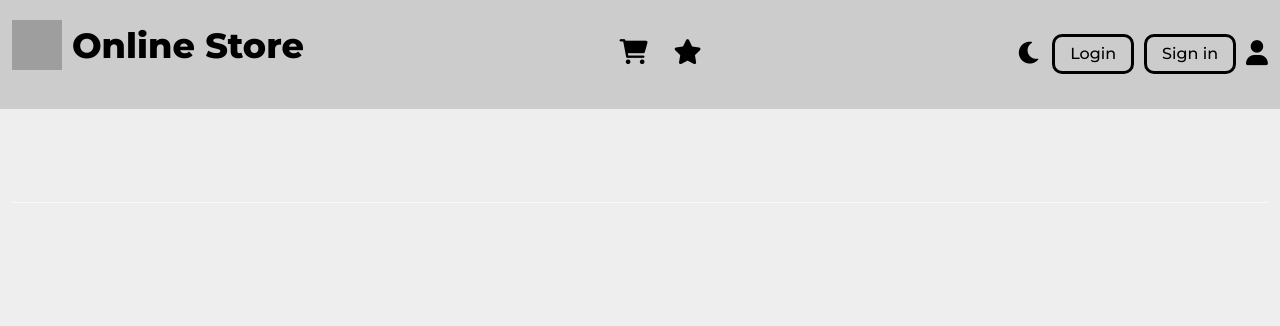
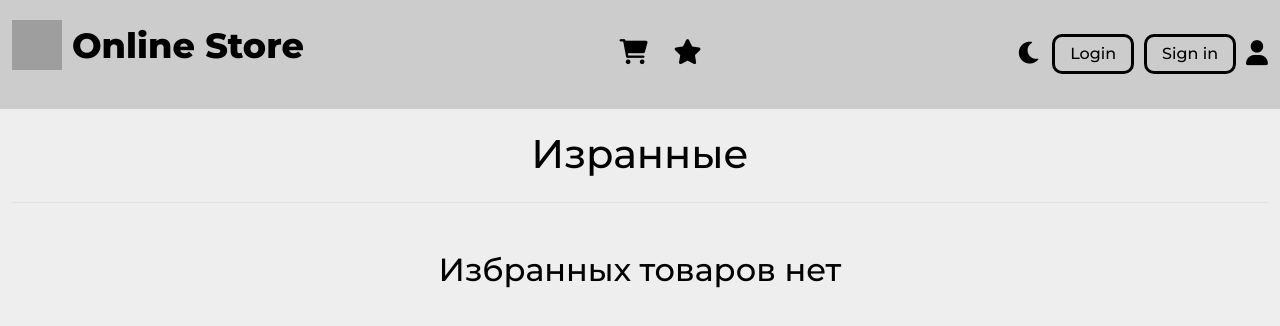
Before and after one commit to rasool404/graduation-project, a React (Create React App) app: page /favourites in a window 1280 px wide. Shown: the top 326 px of the page. Built offline with nearby package versions, Linux system fonts and the light colour scheme; grey boxes are pictures that could not be loaded.

Commit message:
adaptation and create Title component

```diff
--- a/package.json
+++ b/package.json
@@ -15,7 +15,6 @@
     "react-redux": "^7.2.5",
     "react-router-dom": "^5.3.0",
     "react-scripts": "4.0.3",
-    "reactstrap": "^8.10.0",
     "redux": "^4.1.1",
     "web-vitals": "^1.1.2"
   },
--- a/src/App.js
+++ b/src/App.js
@@ -44,7 +44,7 @@ function App() {
             <Cart mode={mode} />
           </Route>
           <Route path="/favourites">
-            <Favourites />
+            <Favourites mode={mode} />
           </Route>
           <Route path="/login">
             <Login />
@@ -53,16 +53,16 @@ function App() {
             <Registration />
           </Route>
           <Route path="/admin">
-            <Account />
+            <Account mode={mode} />
           </Route>
           <Route path="/add-product">
-            <AddProduct />
+            <AddProduct mode={mode} />
           </Route>
           <Route path="/products/:id">
-            <Product />
+            <Product mode={mode} />
           </Route>
           <Route path="/edit/:id">
-            <Edit />
+            <Edit mode={mode} />
           </Route>
 
           <Redirect to="/" />
--- /dev/null
+++ b/src/components/Title.jsx
@@ -0,0 +1,25 @@
+import React from "react";
+import PropTypes from "prop-types";
+
+const Title = ({ children, mode }) => {
+  function titleColor() {
+    return mode
+      ? { color: "#000", borderColor: "#000!important" }
+      : { color: "#fff", borderColor: "#fff!important" };
+  }
+  return (
+    <h1
+      className="text-center mb-5 border-bottom pb-4"
+      data-aos="fade-up"
+      data-aos-once="true"
+      style={titleColor()}
+    >
+      {children}
+    </h1>
+  );
+};
+Title.propTypes = {
+  children: PropTypes.string,
+  mode: PropTypes.bool
+};
+export default Title;
--- a/src/layouts/Account_page.jsx
+++ b/src/layouts/Account_page.jsx
@@ -2,8 +2,10 @@ import React, { useState } from "react";
 import { useDispatch, useSelector } from "react-redux";
 import { Link } from "react-router-dom";
 import Search from "../components/Search";
+import PropTypes from "prop-types";
+import Title from "../components/Title";
 
-const Account = () => {
+const Account = ({ mode }) => {
   const state = useSelector((state) => state);
   const dispatch = useDispatch();
 
@@ -22,12 +24,7 @@ const Account = () => {
 
   return (
     <div className="container account-page">
-      <h1
-        className="text-light text-center mb-5 border-bottom border-light pb-4"
-        data-aos="fade-up"
-      >
-        Профиль
-      </h1>
+      <Title mode={mode}>Профиль</Title>
 
       <Search state={state} setProducts={setProducts} />
       {products.length ? (
@@ -109,5 +106,7 @@ const Account = () => {
     </div>
   );
 };
-
+Account.propTypes = {
+  mode: PropTypes.bool
+};
 export default Account;
--- a/src/layouts/Add_product_page.jsx
+++ b/src/layouts/Add_product_page.jsx
@@ -1,8 +1,10 @@
 import React, { useState } from "react";
 import { categories } from "../store";
 import { useDispatch, useSelector } from "react-redux";
+import PropTypes from "prop-types";
+import Title from "../components/Title";
 
-const Add = () => {
+const Add = ({ mode }) => {
   const state = useSelector((state) => state);
   const dispatch = useDispatch();
   const [products] = useState(
@@ -81,12 +83,7 @@ const Add = () => {
 
   return (
     <div className="container add-product">
-      <h1
-        className="text-light text-center mb-5 border-bottom border-light pb-4"
-        data-aos="fade-up"
-      >
-        Добавить товар
-      </h1>
+      <Title mode={mode}>Добавить товар</Title>
       <div className="add-product-main">
         <div className="card p-4">
           <div className="mb-3" data-aos="fade-up" data-aos-delay="200">
@@ -221,4 +218,8 @@ const Add = () => {
   );
 };
 
+Add.propTypes = {
+  mode: PropTypes.bool
+};
+
 export default Add;
--- a/src/layouts/Cart_page.jsx
+++ b/src/layouts/Cart_page.jsx
@@ -10,6 +10,7 @@ import {
   decreaseProductCount
 } from "../utils";
 import PropTypes from "prop-types";
+import Title from "../components/Title";
 
 const Cart = ({ mode }) => {
   const [products, setProducts] = useState([]);
@@ -61,11 +62,6 @@ const Cart = ({ mode }) => {
     dispatch({ type: "HANDLE_FAVORITE", payload: changeProduct });
   }
 
-  function headerColor() {
-    return mode
-      ? { color: "#000", borderColor: "#000!important" }
-      : { color: "#fff", borderColor: "#fff!important" };
-  }
   function textColor() {
     return mode ? { color: "#000" } : { color: "#fff" };
   }
@@ -78,102 +74,10 @@ const Cart = ({ mode }) => {
   return (
     <>
       <div className="cart-container">
-        <h1
-          className={`text-center mb-5 border-bottom pb-4`}
-          data-aos="fade-up"
-          data-aos-once="true"
-          style={headerColor()}
-        >
-          Корзина
-        </h1>
+        <Title mode={mode}>Корзина</Title>
         {products.length ? (
           <div className="container">
             {products.map((product, idx) => {
-              // return (
-              // <div key={idx} className="cart-item mb-3" data-aos="fade-left">
-              //   <div className="cart-item-body">
-              //     <Link to={`/products/${product.id}`}>
-              //       <img src={product.img} className="cart-item-img" alt="" />
-              //     </Link>
-              //     <div className="cart-item-info">
-              //       <div className="cart-item-info-name">
-              //         <p>
-              //           <Link
-              //             to={`/products/${product.id}`}
-              //             className="text-dark link"
-              //           >
-              //             <strong>{product.name}</strong>
-              //           </Link>
-              //         </p>
-              //         <p>
-              //           <Link
-              //             to={`/products/${product.id}`}
-              //             className="text-dark link"
-              //           >
-              //             ID: <strong>{product.id}</strong>
-              //           </Link>
-              //         </p>
-              //         <p>
-              //           Категория: <strong>{product.category}</strong>
-              //         </p>
-              //       </div>
-              //       <div className="cart-item-info-count">
-              //         <p>
-              //           <button
-              //             onClick={() =>
-              //               decreaseProductCount(product.id, state, dispatch)
-              //             }
-              //             type="button"
-              //             className="btn btn-secondary btn-sm mx-2"
-              //           >
-              //             -
-              //           </button>
-              //           <strong>{product.count}</strong>
-              //           <button
-              //             onClick={() =>
-              //               increaseProductCount(product.id, state, dispatch)
-              //             }
-              //             type="button"
-              //             className="btn btn-secondary btn-sm ms-2"
-              //           >
-              //             +
-              //           </button>
-              //         </p>
-              //       </div>
-              //       <div className="cart-item-info-price">
-              //         <p>
-              //           <strong>{product.price * product.count}</strong> ₽
-              //         </p>
-              //         <button
-              //           type="button"
-              //           className={`btn btn-${
-              //             product.activeFavorite ? "danger" : "warning"
-              //           }`}
-              //           onClick={() => handleAddToFavorites(product.id)}
-              //         >
-              //           {product.activeFavorite
-              //             ? "Удалить из избранного"
-              //             : "Добавить в избранное"}
-              //           <span className="badge">
-              //             <i
-              //               className={`fas fa-star ${
-              //                 product.activeFavorite
-              //                   ? "text-light"
-              //                   : "text-dark"
-              //               }`}
-              //             ></i>
-              //           </span>
-              //         </button>
-              //       </div>
-              //       <button
-              //         type="button"
-              //         className="btn-close"
-              //         onClick={() => deleteFromBasket(product.id)}
-              //       ></button>
-              //     </div>
-              //   </div>
-              // </div>
-              // );
               return (
                 <div
                   className="cart-product"
--- a/src/layouts/Edit_page.jsx
+++ b/src/layouts/Edit_page.jsx
@@ -1,9 +1,11 @@
 import React, { useState } from "react";
 import { useDispatch, useSelector } from "react-redux";
 import { useParams } from "react-router";
+import Title from "../components/Title";
 import { categories } from "../store";
+import PropTypes from "prop-types";
 
-const Edit = () => {
+const Edit = ({ mode }) => {
   const { id } = useParams();
   const store = useSelector((store) => store);
   const [product] = useState(store.filter((item) => item.id === Number(id)));
@@ -72,12 +74,7 @@ const Edit = () => {
     <div className="container edit-page">
       {product.length ? (
         <>
-          <h1
-            className="text-light text-center mb-5 border-bottom border-light pb-4"
-            data-aos="fade-up"
-          >
-            Редактировать товар
-          </h1>
+          <Title mode={mode}>Редактировать товар</Title>
           <div className="d-flex">
             <div className="me-5" data-aos="zoom-in">
               <img
@@ -245,5 +242,7 @@ const Edit = () => {
     </div>
   );
 };
-
+Edit.propTypes = {
+  mode: PropTypes.bool
+};
 export default Edit;
--- a/src/layouts/Favourites_page.jsx
+++ b/src/layouts/Favourites_page.jsx
@@ -1,8 +1,10 @@
 import React, { useEffect, useState } from "react";
 import { useDispatch, useSelector } from "react-redux";
 import { Link } from "react-router-dom";
+import PropTypes from "prop-types";
+import Title from "../components/Title";
 
-const Favourites = () => {
+const Favourites = ({ mode }) => {
   const state = useSelector((state) => state);
   const [products, setProducts] = useState([]);
   const dispatch = useDispatch();
@@ -23,12 +25,7 @@ const Favourites = () => {
 
   return (
     <div className="container favourites-container">
-      <h1
-        className="text-light text-center mb-5 border-bottom border-light pb-4"
-        data-aos="fade-up"
-      >
-        Изранные
-      </h1>
+      <Title mode={mode}>Изранные</Title>
       {products.length ? (
         <div
           className="d-flex justify-content-between flex-wrap"
@@ -36,14 +33,32 @@ const Favourites = () => {
           data-aos-duration="500"
         >
           {products.map((product, idx) => (
-            <div key={idx} className="card p-3 mb-3" style={{ width: "22rem" }}>
+            <div
+              key={idx}
+              className="card p-3 mb-3"
+              style={
+                mode
+                  ? {
+                      boxShadow:
+                        "rgba(0, 0, 0, 0.19) 0px 10px 20px, rgba(0, 0, 0, 0.23) 0px 6px 6px",
+                      width: "22rem"
+                    }
+                  : {
+                      backgroundColor: "#333",
+                      border: "1px solid white",
+                      color: "#fff",
+                      width: "22rem"
+                    }
+              }
+            >
               <Link to={`/products/${product.id}`}>
                 <img src={product.img} className="card-img-top" alt="..." />
               </Link>
               <div className="card-body">
                 <Link
                   to={`/products/${product.id}`}
-                  className="card-title h4 text-center d-block text-dark link"
+                  className="card-title h4 text-center d-block link"
+                  style={mode ? { color: "#000" } : { color: "#fff" }}
                 >
                   {product.name}
                 </Link>
@@ -59,9 +74,10 @@ const Favourites = () => {
         </div>
       ) : (
         <h2
-          className="text-light text-center"
+          className=" text-center"
           data-aos="fade-up"
           data-aos-delay="500"
+          style={mode ? { color: "#000" } : { color: "#fff" }}
         >
           Избранных товаров нет
         </h2>
@@ -70,4 +86,8 @@ const Favourites = () => {
   );
 };
 
+Favourites.propTypes = {
+  mode: PropTypes.bool
+};
+
 export default Favourites;
```
Also changed, not shown: 1 other file (tests, documents, lock files or other folders).
